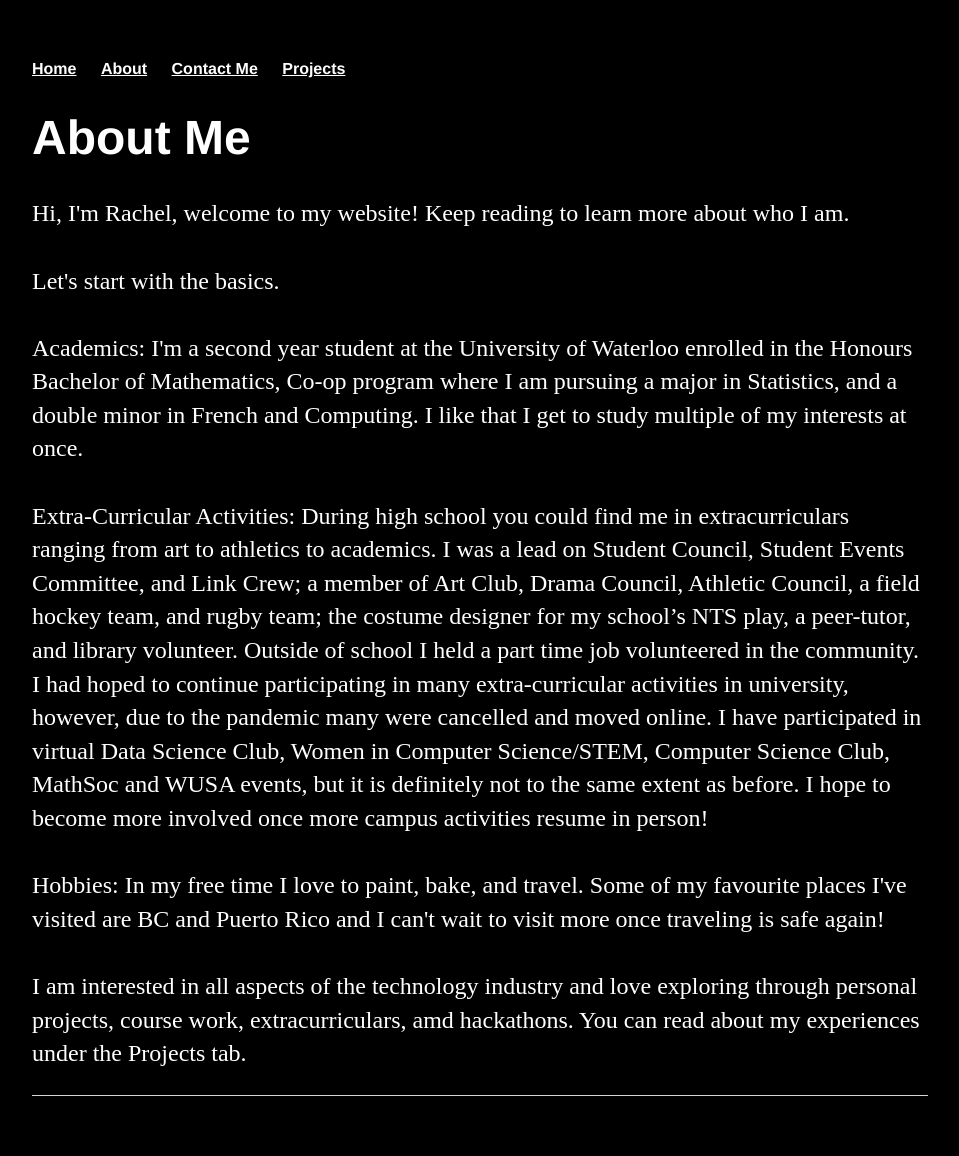
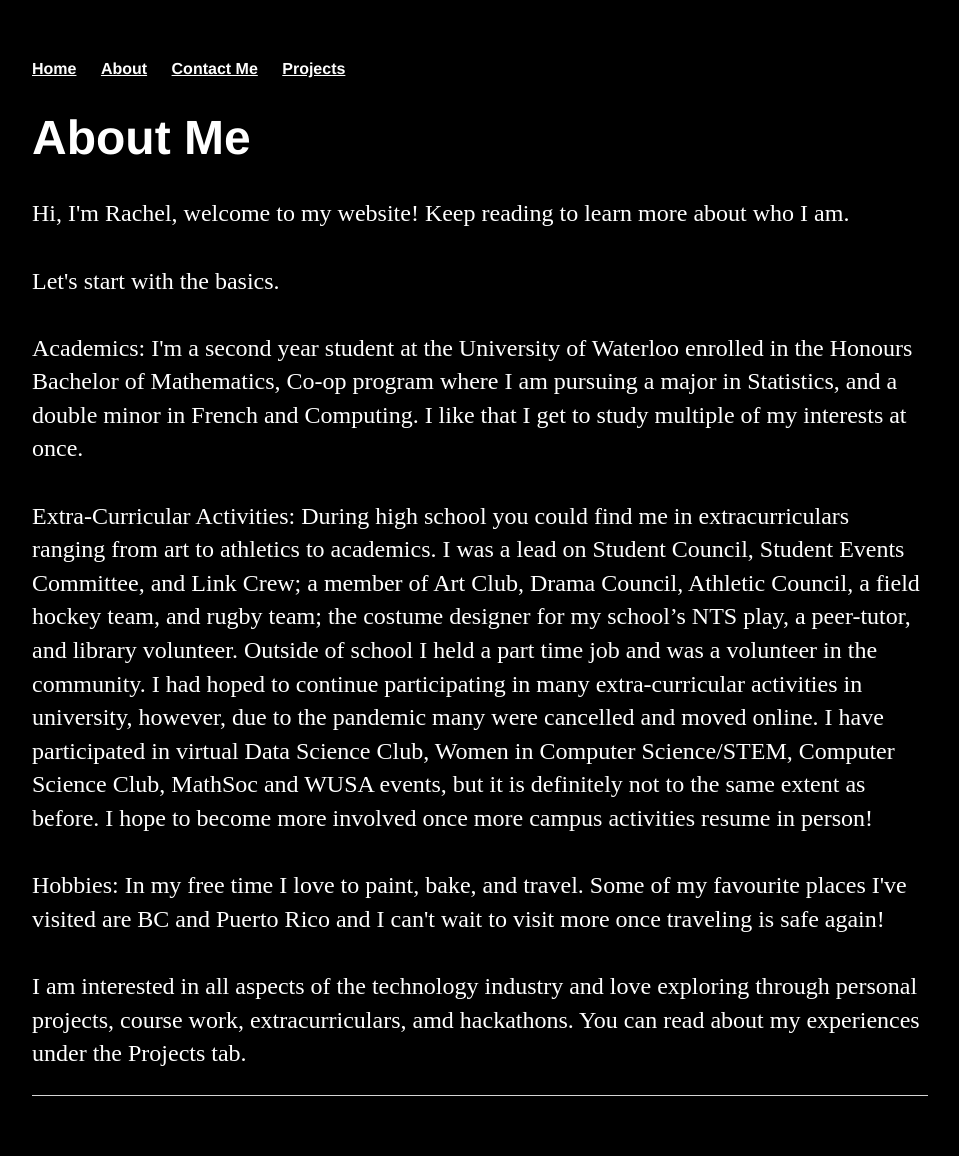
Before and after one commit to rachel-scott/rachel-scott.github.io, a Jekyll site: the page built from about/index.html, in a window 1280 px wide. Shown: the whole page, without its empty margins (160-1119 px from the left). Built offline with Jekyll 4.4.1, drawn with Linux system fonts in a browser that asks for light colours.

Commit message:
Update index.html

```diff
--- a/about/index.html
+++ b/about/index.html
@@ -18,7 +18,7 @@ title: Rachel Scott
 		from art to athletics to academics. I was a lead on Student Council, Student Events Committee,
 		and Link Crew; a member of Art Club, Drama Council, Athletic Council, a field hockey team, and
 		rugby team; the costume designer for my school’s NTS play, a peer-tutor, and library volunteer.
-		Outside of school I held a part time job volunteered in the community. I had hoped to continue
+		Outside of school I held a part time job and was a volunteer in the community. I had hoped to continue
 		participating in many extra-curricular activities in university, however, due to the
 		pandemic many were cancelled and moved online. I have participated in virtual Data Science Club,
 		Women in Computer Science/STEM, Computer Science Club, MathSoc and WUSA events, but it is definitely
```
